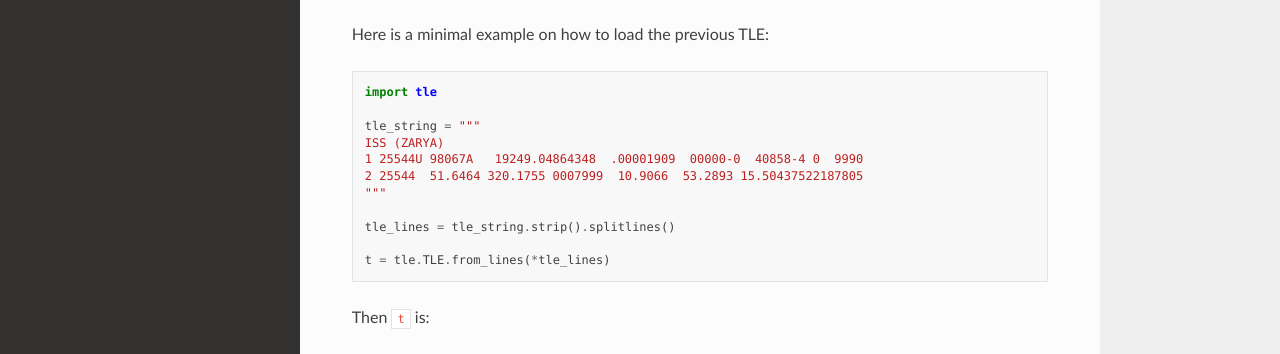
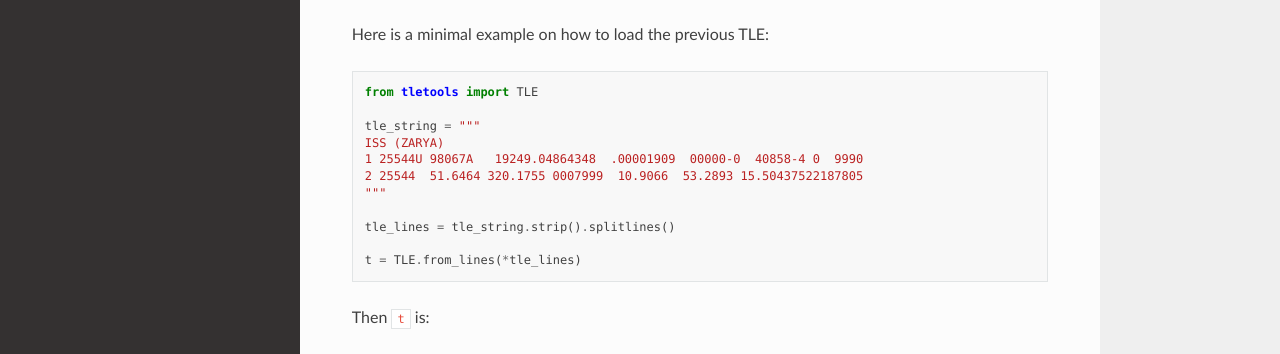
Before and after one commit to FedericoStra/tletools, a Sphinx documentation site: the page built from docs/index.rst, in a window 1280 px wide and 900 px high, scrolled down 480 px. Shown: the part 175-529 px from the top of the window. Built offline with Sphinx 7.4.7 and the Read the Docs theme 2.0.0, drawn with Linux system fonts in a browser that asks for light colours.

Commit message:
docs: fix import in example

```diff
--- a/docs/index.rst
+++ b/docs/index.rst
@@ -38,7 +38,7 @@ Here is an example TLE::
 
 Here is a minimal example on how to load the previous TLE::
 
-    import tle
+    from tletools import TLE
 
     tle_string = """
     ISS (ZARYA)
@@ -48,7 +48,7 @@ Here is a minimal example on how to load the previous TLE::
 
     tle_lines = tle_string.strip().splitlines()
 
-    t = tle.TLE.from_lines(*tle_lines)
+    t = TLE.from_lines(*tle_lines)
 
 Then ``t`` is::
 
```
